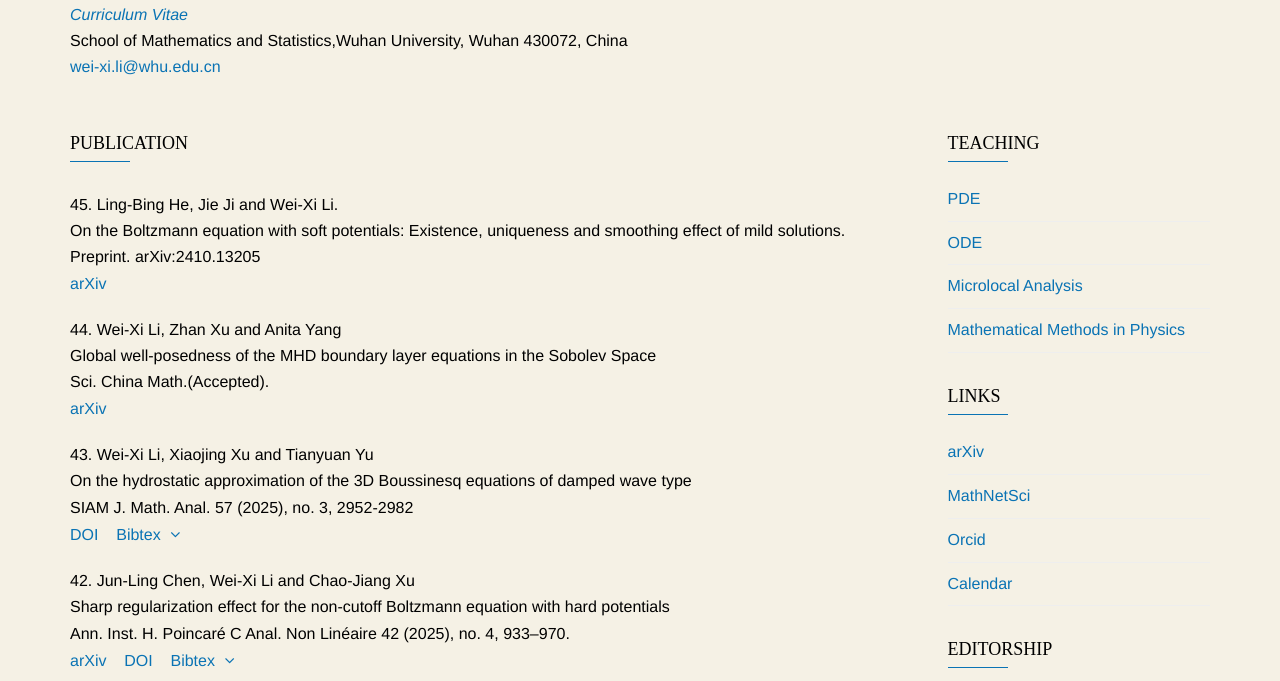
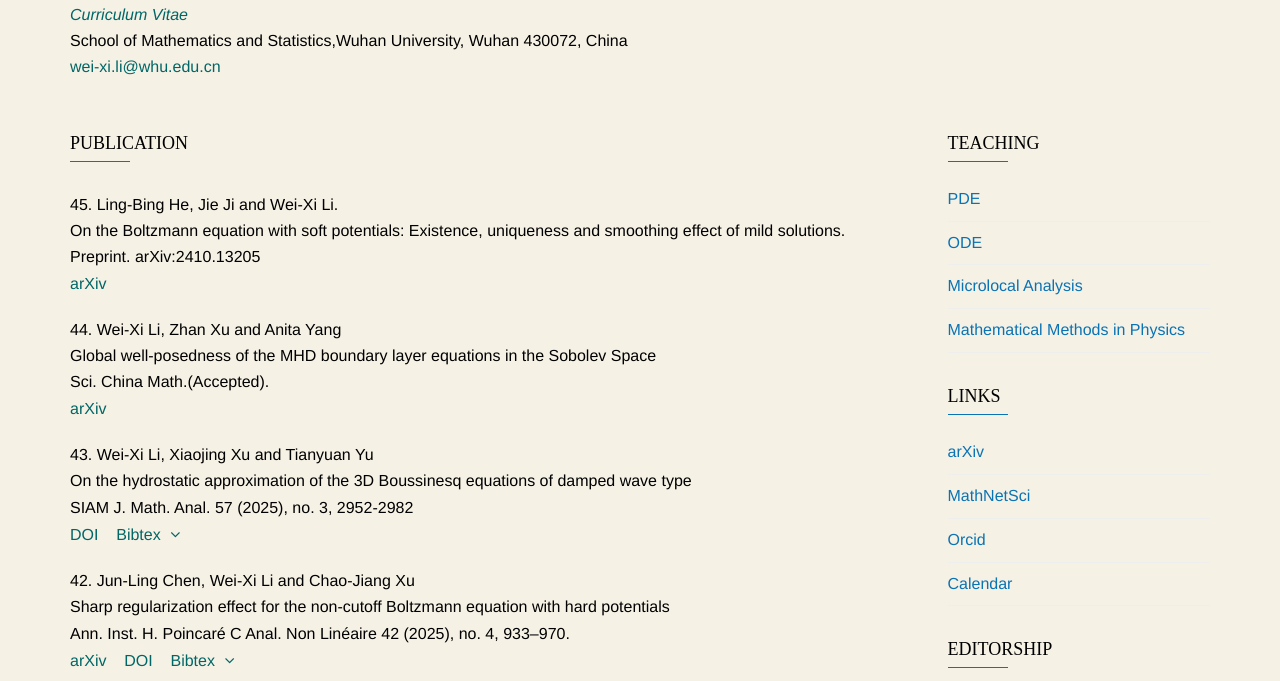
Before and after one commit to persoweb/wxli, a plain HTML site: page index.html in a window 1280 px wide. Shown: the part 74-755 px from the top of the page. Drawn offline with nearby package versions, Linux system fonts and the light colour scheme; some packages are replaced by stand-ins of ours; a web font is replaced by a local one.

Commit message:
Update theme.css

```diff
--- a/css/theme.css
+++ b/css/theme.css
@@ -889,7 +889,8 @@ a {
   -o-transition: all 0.2s ease-in-out;
   transition: all 0.2s ease-in-out;
   font-weight: 500;
-  color:#0a73b4;
+  %color:#0a73b4;
+color:	#006666;
 }
 a:hover,
 a.hover,
```
